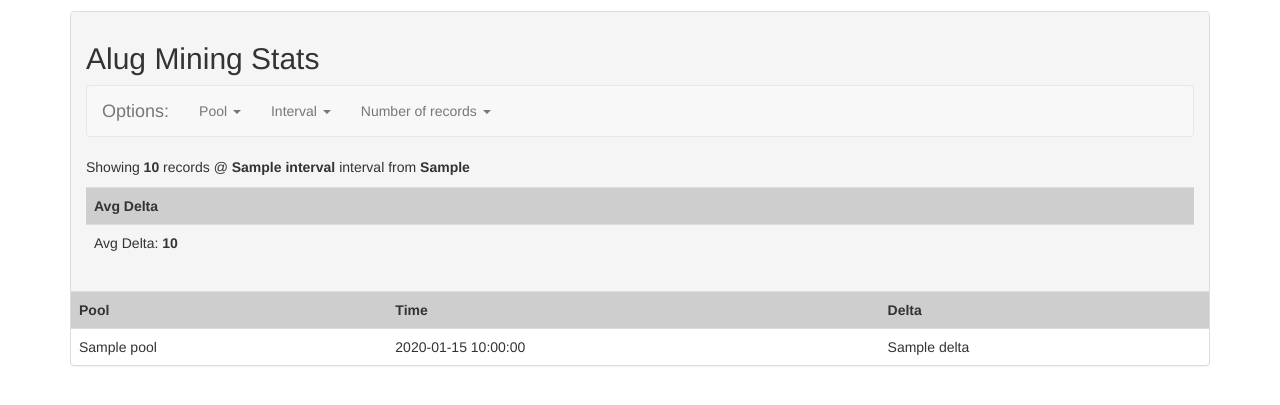
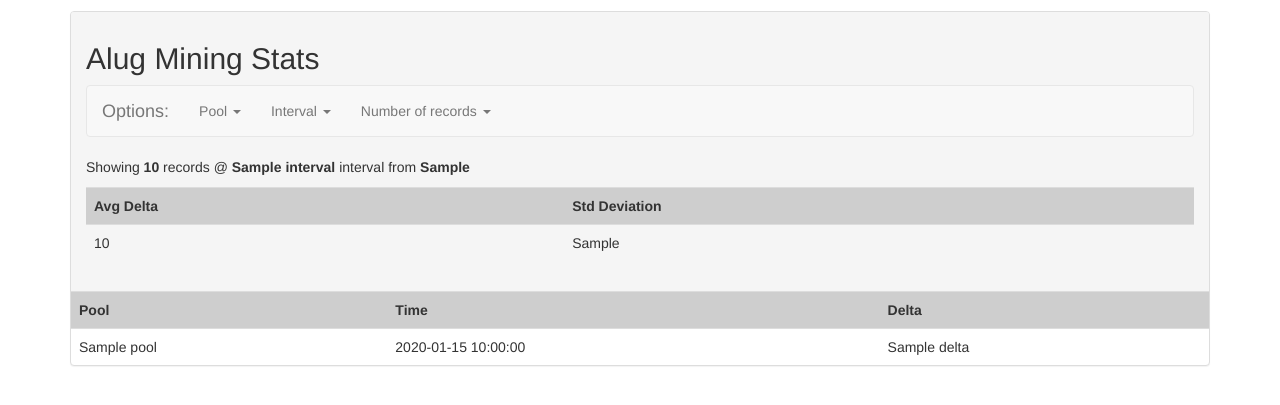
Before and after one commit to wilbur-d/ltc_stats, a Flask app: template templates/stats.html in a window 1280 px wide. Shown: the part 181-586 px from the top of the page. Run offline with Flask 2, Linux system fonts and the light colour scheme; the template is opened without the code that fills it: most values are stand-ins (such as "Sample title", 1, 10 or a date in 2020); parts of the project's set-up code (start-up, migrations or seed data) failed here and were passed over; some libraries are stand-ins or nearby versions.

Commit message:
added standard deviation to stats page

```diff
--- a/app.py
+++ b/app.py
@@ -1,6 +1,7 @@
 #! /usr/bin/env python
 
 import datetime
+import math
 
 from flask import Flask, request
 from flask import render_template
@@ -124,8 +125,17 @@ def stats():
     # makes sure we have at most records
     deltas = deltas[:records]
 
+    # let's just build this list once
+    hdelts = [h.delta for h in deltas]
+
     # calculate avg delta
-    avg_delta = sum(h.delta for h in deltas)/len(deltas)
+    avg_delta = sum(hdelts)/len(hdelts)
+
+    # std dev
+    variance = map(lambda x: (x - avg_delta)**2, hdelts)
+    avg_variance = sum(variance)/len(variance)
+    std_dev = math.sqrt(avg_variance)
+
     # get the pools for the drop down selection
     pools = db.session.query(Pool).all()
 
@@ -138,6 +148,7 @@ def stats():
         records=len(deltas),
         active_pool=pool,
         avg_delta=avg_delta,
+        std_dev=std_dev,
     )
 
 
--- a/templates/stats.html
+++ b/templates/stats.html
@@ -104,9 +104,11 @@
         <table class="table table-striped table-responsive">
           <tr>
             <th>Avg Delta</th>
+            <th>Std Deviation</th>
           </tr>
           <tr>
-            <td>Avg Delta: <strong>{{ avg_delta }}</strong></td>
+            <td>{{ avg_delta }}</td>
+            <td>{{ std_dev }}</td>
           </tr>
         </table>
 
```
